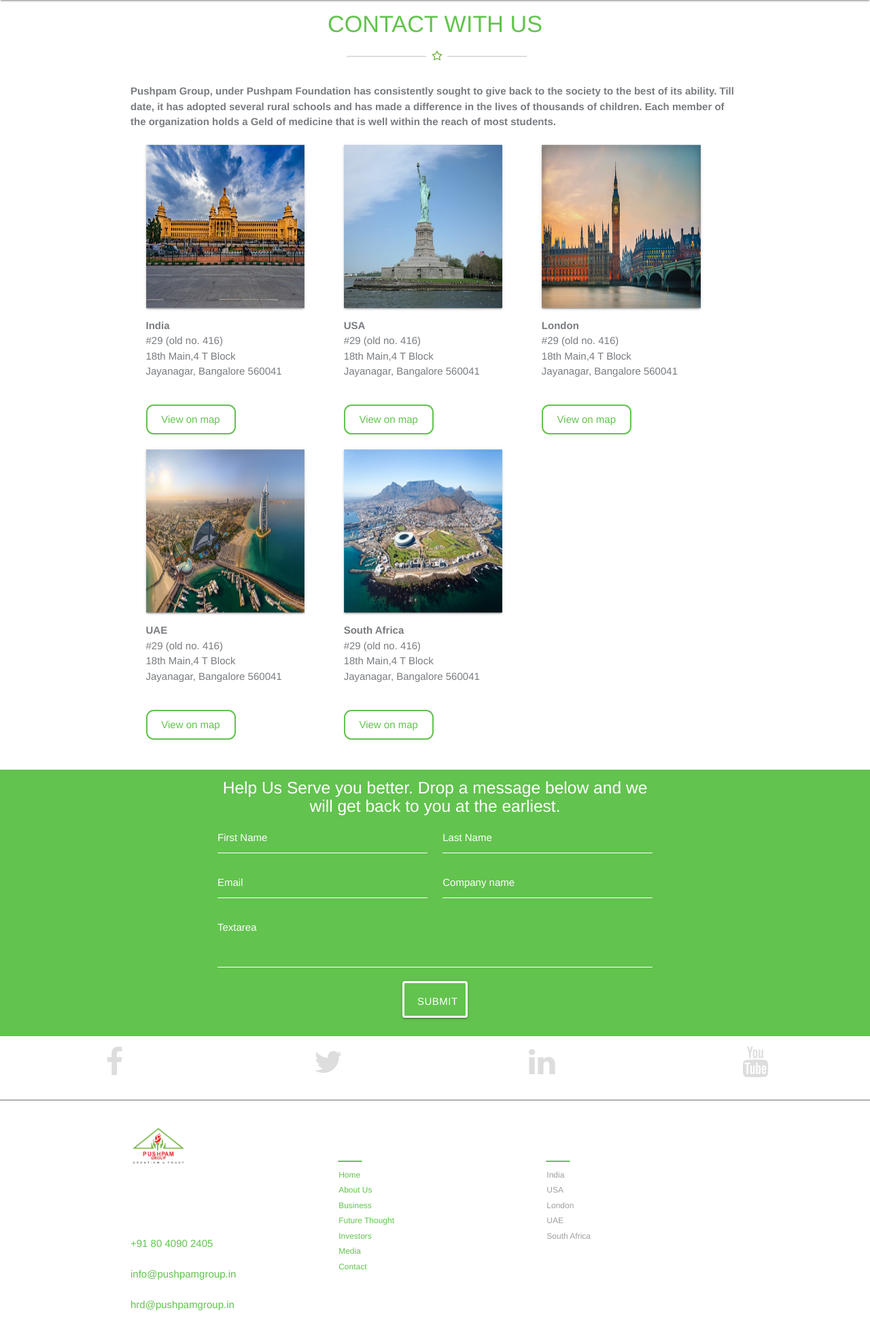
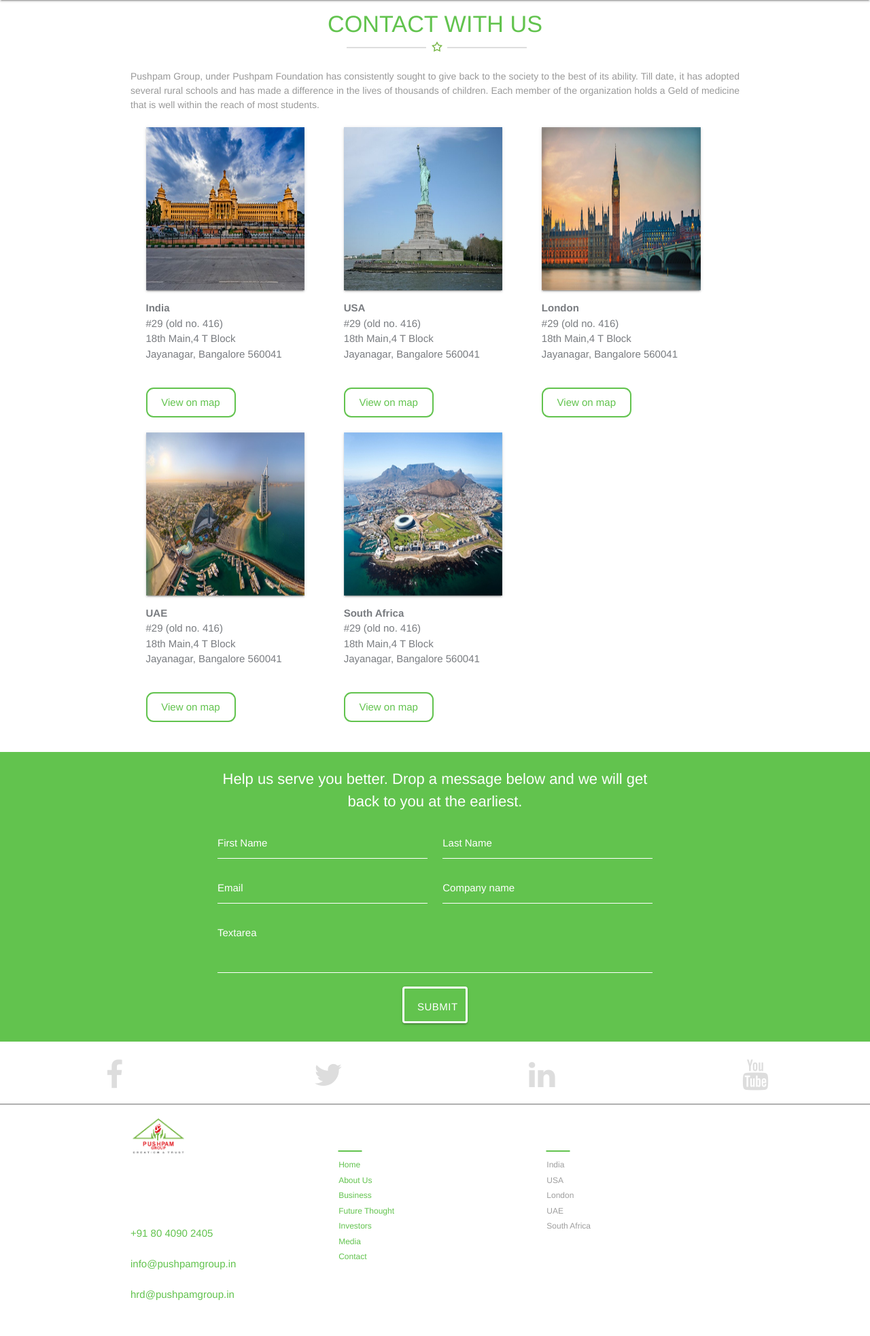
Before and after one commit to roopkantaPHP/pushpam_group, a CodeIgniter app: page /contact.html in a window 1280 px wide. Shown: the part 155-2120 px from the top of the page at 68% size. After the commit the page ends 2068 px from the top, so only its background shows below. Run offline with CodeIgniter, Linux system fonts and the light colour scheme; some libraries are stand-ins or nearby versions.

Commit message:
basic design

```diff
--- a/application/views/business/aboutus.php
+++ b/application/views/business/aboutus.php
@@ -116,12 +116,12 @@
   </div>
 
 <!-- ============================================== -->
-<div class="small-title text-center company__offices-title"></div>
+
 <div class="icon-block center happy_team">
   <h4 class="pushpam_text_green col s12 m12 l12 heading_font"><b>OUR Happy Team</b></h4>
   <img class ="grey lighten-3 icon_underline" src="assets/images/main/underline.png" alt=""></img>
   <div class="para1_aboutus light team_font_size mobile_margin business_icon_text">
-    <p class="light team_font_size mobile_margin ">
+    <p class="light team_font_size mobile_margin">
   The group is a 2 decade old multinational organization operating across Real Estate, Agro business, Floriculture, Trading, Hospitality, Healthcare and Education. The group strives to create meaningful living spaces, improve human well-being and empower through power of knowledge, health, wellness and happiness.
 </p>
   </div>
--- a/application/views/business/business.php
+++ b/application/views/business/business.php
@@ -66,7 +66,7 @@
   </div>
 </div>
 </div>
-<div class="row center social_site_width">
+<div class="row center social_link">
     <div class="col l12 m12 s12">
       <div class="col l3 m3 s3">
         <i class="fa fa-facebook fa-3x fa-fw"></i>
@@ -82,3 +82,5 @@
         </div>
       </div>
   </div>
+  <div class="col l12 m12 s12 border_social">
+  </div>
--- a/application/views/business/contact.php
+++ b/application/views/business/contact.php
@@ -1,11 +1,11 @@
 <body>
     <div class="container icon-block center">
       <h4 class="pushpam_text_green">CONTACT WITH US</h4>
-      <img class ="grey lighten-3 " src="assets/images/main/underline.png" alt=""></img>
-      <div class="para2">
-        <b>
+      <img class ="grey lighten-3 icon_underline" src="assets/images/main/underline.png" alt=""></img>
+      <div class="">
+        <p class="light team_font_size mobile_margin">
         Pushpam Group, under Pushpam Foundation has consistently sought to give back to the society to the best of its ability. Till date, it has adopted several rural schools and has made a difference in the lives of thousands of children. Each member of the organization holds a Geld of medicine that is well within the reach of most students.
-        </b>
+      </p>
       </div>
   </div>
   <div class="row para2 container icon-block center">
@@ -67,43 +67,45 @@
           </div>
         </div>
     </div>
-    <div class="pushpam_border pushpam-form center">
+    <div class="pushpam_border pushpam-form">
         <div class="message">
           <div class="container contact">
-          <h5 class="pushpam_text_white">Help Us Serve you better. Drop a message below and we will get back to you at the earliest.</h5>
-          <form class="col s12 l12 m12">
+            <p class="pushpam_text_white message_head">Help us serve you better. Drop a message below and we will get back to you at the earliest.</p>
+            <form class="col s6 l12 m12">
               <div class="row">
-              <div class="input-field col s6 m6 l6">
+                <div class="input-field col s2 m6 l6">
                   <input id="first_name" type="text" class="validate">
                   <label for="first_name">First Name</label>
                 </div>
-              <div class="input-field col s6 m6 l6">
+                <div class="input-field col s2 m6 l6">
                   <input id="last_name" type="text" class="validate">
                   <label for="last_name">Last Name</label>
                 </div>
               </div>
               <div class="row">
-              <div class="input-field col l6 s6 m6">
+                <div class="input-field col l6 s2 m6">
                   <input id="email" type="email" class="validate">
                   <label for="email">Email</label>
                 </div>
-              <div class="input-field col l6 s6 m6">
+                <div class="input-field col l6 s2 m6">
                   <input id="company_name" type="text" class="validate">
                   <label for="email">Company name</label>
                 </div>
               </div>
               <div class="row">
-              <div class="input-field col s12 m12 l12">
+                <div class="input-field col s6 m12 l12">
                   <textarea id="textarea1" class="materialize-textarea" class="validate"></textarea>
                   <label for="textarea1">Textarea</label>
                 </div>
               </div>
+              <div class="row center">
               <a class="waves-effect waves-light btn-large sub_buttom pushpam_bg">Submit</a>
+              </div>
             </form>
           </div>
         </div>
       </div>
-    <div class="row center social_site_width">
+    <div class="row center social_link">
       <div class="col l12 m12 s12">
         <div class="col l3 m3 s3">
           <i class="fa fa-facebook fa-3x fa-fw"></i>
@@ -119,3 +121,5 @@
           </div>
         </div>
     </div>
+    <div class="col l12 m12 s12 border_social">
+    </div>
--- a/application/views/pages/homepage.php
+++ b/application/views/pages/homepage.php
@@ -172,7 +172,7 @@
       </div>
     </div>
   </div>
-  <div class="row center social_site_width">
+  <div class="row center social_link">
       <div class="col l12 m12 s12">
         <div class="col l3 m3 s3">
           <i class="fa fa-facebook fa-3x fa-fw"></i>
@@ -188,5 +188,7 @@
           </div>
         </div>
     </div>
+    <div class="col l12 m12 s12 border_social">
+    </div>
 
 <!-- <script src="https://code.jquery.com/jquery-2.1.1.min.js"></script> -->
--- a/assets/css/business/common.css
+++ b/assets/css/business/common.css
@@ -161,7 +161,7 @@ font-family: "Roboto", sans-serif;0
   /*width:109% !important;*/
   border-bottom: 2px solid #B0B0B0 !important;
   /*border-top: 2px solid #B0B0B0;*/
-  height: 10%
+  height: 9%
 }
 
 
@@ -306,17 +306,19 @@ section{
   margin: 62px auto;
 }
 .media_pushpam .tab a{
-  color: #797C80 !important;
+  color: #34303E!important;
+  /*font-weight: bold;*/
 
 }
 .media_pushpam .tab a.active{
   color: #62C34E !important;
-
+  font-weight: bold !important;
 }
 
 
 .media_pushpam .indicator{
   background-color: #fff !important;
+  display: none;
 
 }
 
@@ -388,7 +390,7 @@ margin-bottom: 48px;
   margin: 20px auto auto;
 }
 .social_link{
-    margin-top: 5%
+    margin-top: 2% !important;
 }
 .social_link i:hover{
     color:red;
```
Also changed, not shown: application/views/business/investors.php (+23 -21 lines), application/views/business/media.php (+25 -50 lines). Lines whose indentation alone changed are shown as unchanged.
